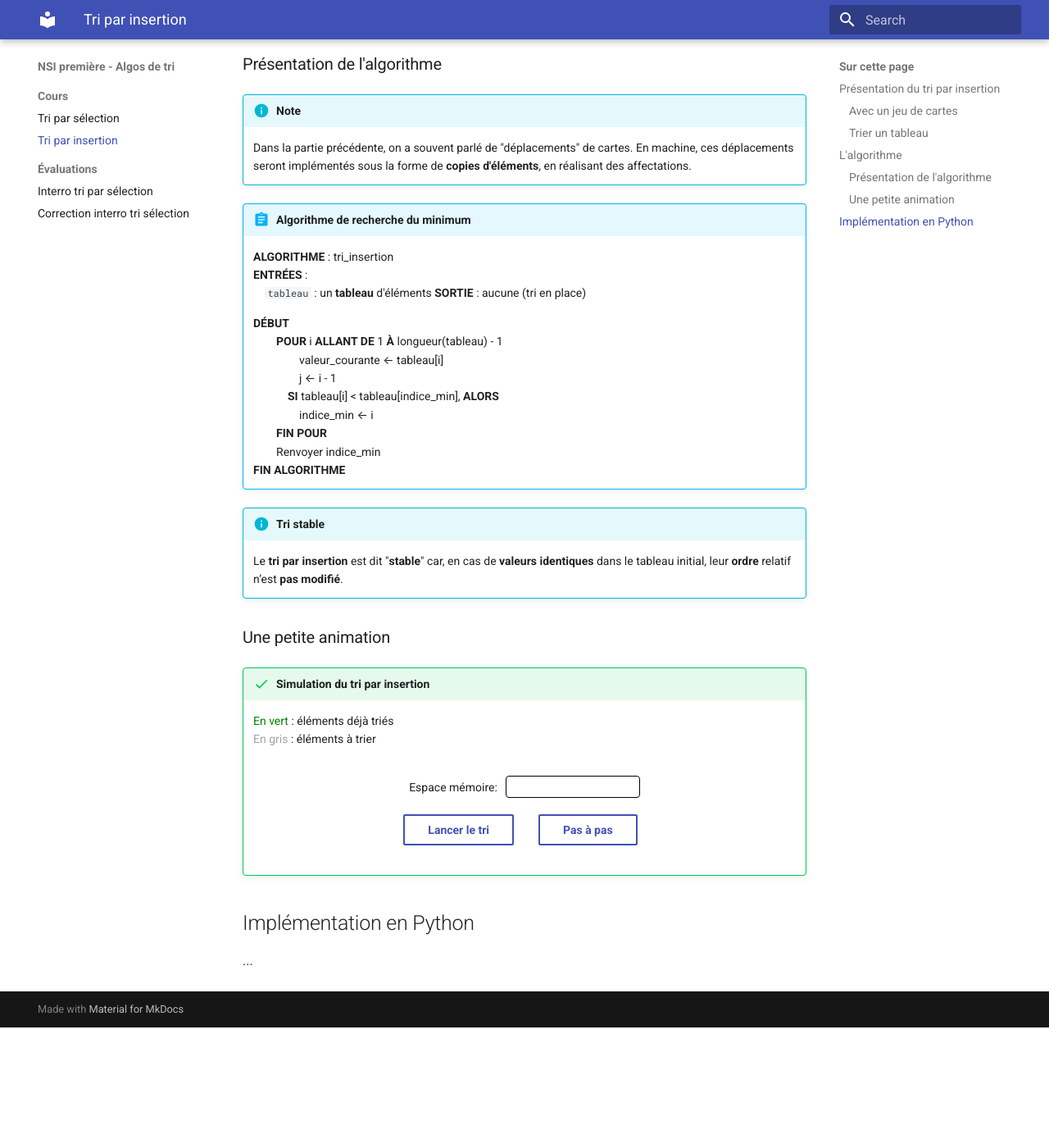
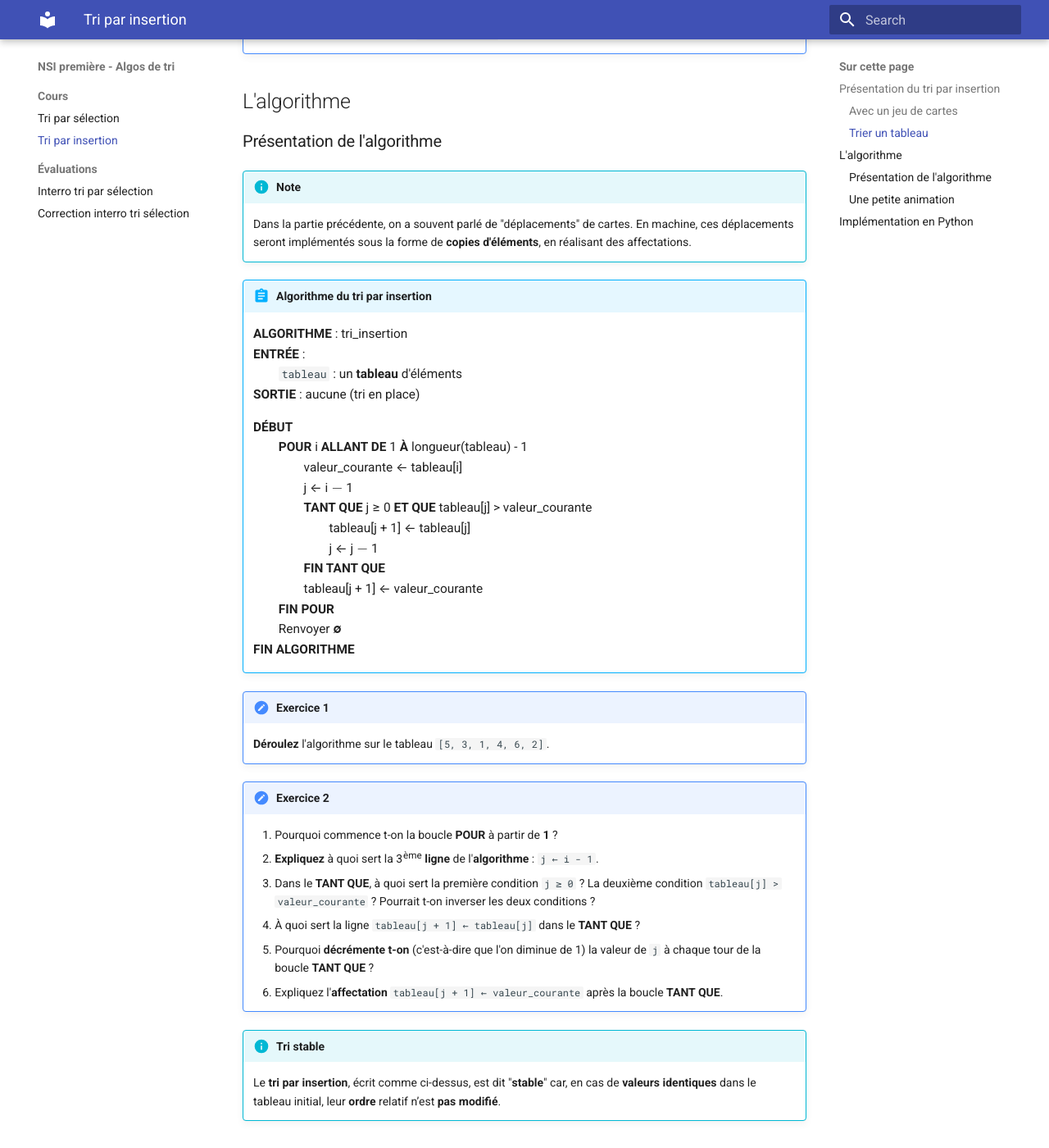
Before and after one commit to erwandemerville/nsi_tris, an MkDocs documentation site: the page built from docs/tri_insertion.md, in a window 1280 px wide and 1400 px high, scrolled down 3936 px. Shown: the whole window at 82% size. Built offline with MkDocs 1.6.1 and Material for MkDocs 9.7.7, drawn with Linux system fonts in a browser that asks for light colours; before the commit the page ends 5189 px from its top, so only the background shows below that; some of the changed text lies outside the part shown.

Commit message:
MAJ cours tri insertion

```diff
--- a/docs/javascripts/animation_tri_insertion.js
+++ b/docs/javascripts/animation_tri_insertion.js
@@ -2,7 +2,7 @@ const array = [5, 3, 1, 6, 4, 7, 2];
 const arrayEl = document.getElementById("array-trii");
 const memoryValueEl = document.getElementById("memory-value");
 const startSortButton = document.getElementById("start-sort");
-const attente = 3000;
+// const attente = 3000;
 memoryValueEl.value = "";
 
 function createArrayElements(arr) {
--- /dev/null
+++ b/docs/src/tri_insertion.py
@@ -0,0 +1,2 @@
+#!/usr/bin/env python
+# -*- coding: utf-8 -*-
--- a/docs/tri_insertion.md
+++ b/docs/tri_insertion.md
@@ -161,12 +161,18 @@ On rappelle le **principe** du **tri par insertion** :
 On insère donc à la **n<sup>ième</sup> itération** le **n<sup>ième</sup> élément** à sa **bonne position** en décalant à droite tous les éléments de la **partie triée** du tableau qui lui sont supérieurs.
 
 !!! note "Exercice - Trier un tableau"
+
+    On souhaite trier le tableau suivant avec le **tri par insertion** : `[5, 3, 1, 4, 6, 2]`.
+    Indiquez quel est l'**état du tableau** après chaque **insertion d'élément**.
+
     <figure markdown>
     <center>
     ![Tableau exercice tri insertion](images/exo_tri_insertion.png)
     <figcaption>Source : [http://fractale.gecif.net/nsi/pdf/cours/algorithmes/algo_tri.pdf](http://fractale.gecif.net/nsi/pdf/cours/algorithmes/algo_tri.pdf){ target="_blank" }</figcaption>
     </center>
     </figure>
+
+    Faites de même avec le tableau `[2,8,1,5,2,3]`.
 
 
 ## L'algorithme
@@ -176,24 +182,40 @@ On insère donc à la **n<sup>ième</sup> itération** le **n<sup>ième</sup> é
 !!! info "Note"
     Dans la partie précédente, on a souvent parlé de "déplacements" de cartes. En machine, ces déplacements seront implémentés sous la forme de **copies d'éléments**, en réalisant des affectations.
 
-!!! abstract "Algorithme de recherche du minimum"
+!!! abstract "Algorithme du tri par insertion"
+    <div style="font-size:1.1em">
     **ALGORITHME** : tri_insertion
-    **ENTRÉES** :
-    &nbsp;&nbsp;&nbsp;&nbsp;`tableau` : un **tableau** d'éléments
+    **ENTRÉE** :
+    &emsp;&emsp;`tableau` : un **tableau** d'éléments
     **SORTIE** : aucune (tri en place)
 
     **DÉBUT**
     &emsp;&emsp;**POUR** i **ALLANT DE** 1 **À** longueur(tableau) - 1
     &emsp;&emsp;&emsp;&emsp;valeur_courante ← tableau[i]
-    &emsp;&emsp;&emsp;&emsp;j ← i - 1
-    &emsp;&emsp;&emsp;**SI** tableau[i] < tableau[indice_min], **ALORS**
-    &emsp;&emsp;&emsp;&emsp;indice_min ← i
+    &emsp;&emsp;&emsp;&emsp;j ← i $-$ 1
+    &emsp;&emsp;&emsp;&emsp;**TANT QUE** j ≥ 0 **ET QUE** tableau[j] > valeur_courante
+    &emsp;&emsp;&emsp;&emsp;&emsp;&emsp;tableau[j + 1] ← tableau[j]
+    &emsp;&emsp;&emsp;&emsp;&emsp;&emsp;j ← j $-$ 1
+    &emsp;&emsp;&emsp;&emsp;**FIN TANT QUE**
+    &emsp;&emsp;&emsp;&emsp;tableau[j + 1] ← valeur_courante
     &emsp;&emsp;**FIN POUR**
-    &emsp;&emsp;Renvoyer indice_min
+    &emsp;&emsp;Renvoyer **∅**
     **FIN ALGORITHME**
+    </div>
+
+!!! note "Exercice 1"
+    **Déroulez** l'algorithme sur le tableau `[5, 3, 1, 4, 6, 2]`.
+
+!!! note "Exercice 2"
+    1. Pourquoi commence t-on la boucle **POUR** à partir de **1** ?
+    2. **Expliquez** à quoi sert la 3<sup>ème</sup> **ligne** de l'**algorithme** : `j ← i - 1`.
+    3. Dans le **TANT QUE**, à quoi sert la première condition `j ≥ 0` ? La deuxième condition `tableau[j] > valeur_courante` ? Pourrait t-on inverser les deux conditions ?
+    4. À quoi sert la ligne `tableau[j + 1] ← tableau[j] ` dans le **TANT QUE** ?
+    5. Pourquoi **décrémente t-on** (c'est-à-dire que l'on diminue de 1) la valeur de `j` à chaque tour de la boucle **TANT QUE** ?
+    6. Expliquez l'**affectation** `tableau[j + 1] ← valeur_courante ` après la boucle **TANT QUE**.
 
 !!! info "Tri stable"
-    Le **tri par insertion** est dit "**stable**" car, en cas de **valeurs identiques** dans le tableau initial, leur **ordre** relatif n’est **pas modifié**.
+    Le **tri par insertion**, écrit comme ci-dessus, est dit "**stable**" car, en cas de **valeurs identiques** dans le tableau initial, leur **ordre** relatif n’est **pas modifié**.
 
 ### Une petite animation
 
```
Also changed, not shown: docs/de_cote.md (+2 -1 lines), docs/index.md (+1 -1 lines), docs/src/tri_insertion_corr.py (added, +38 -0 lines).
